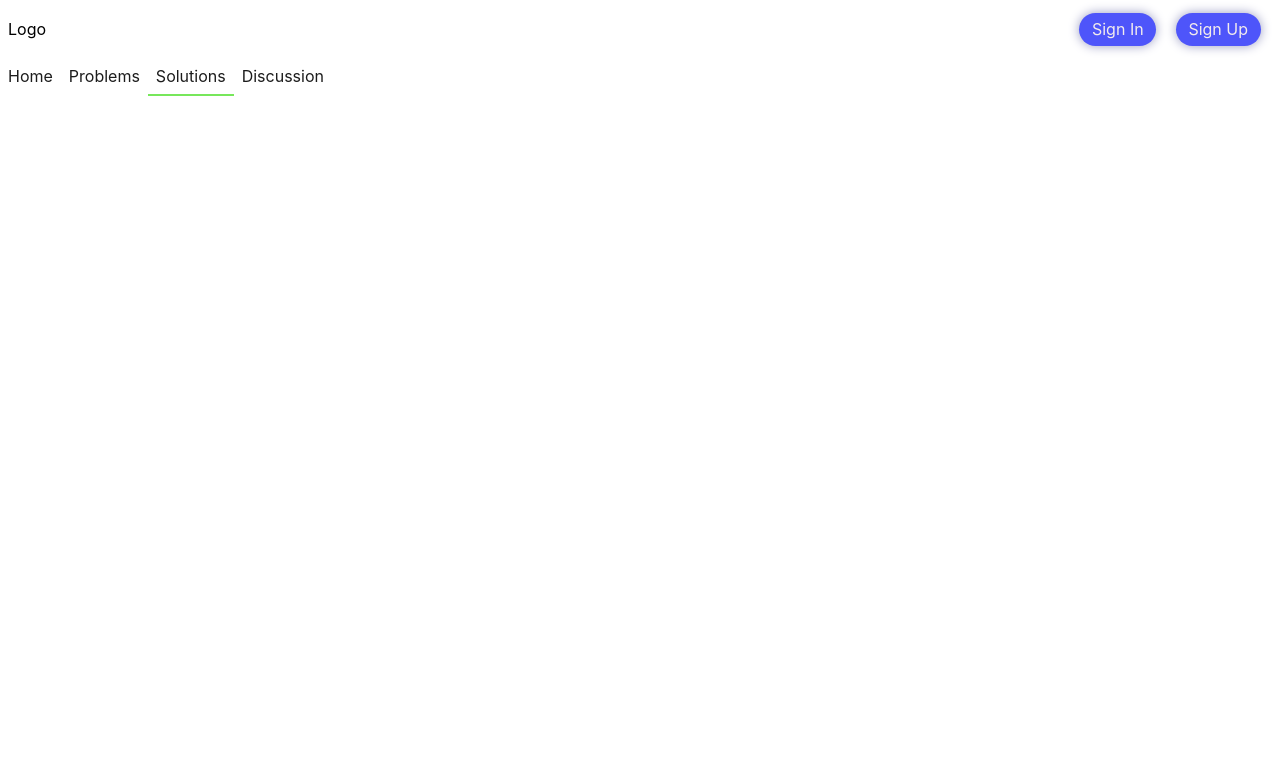
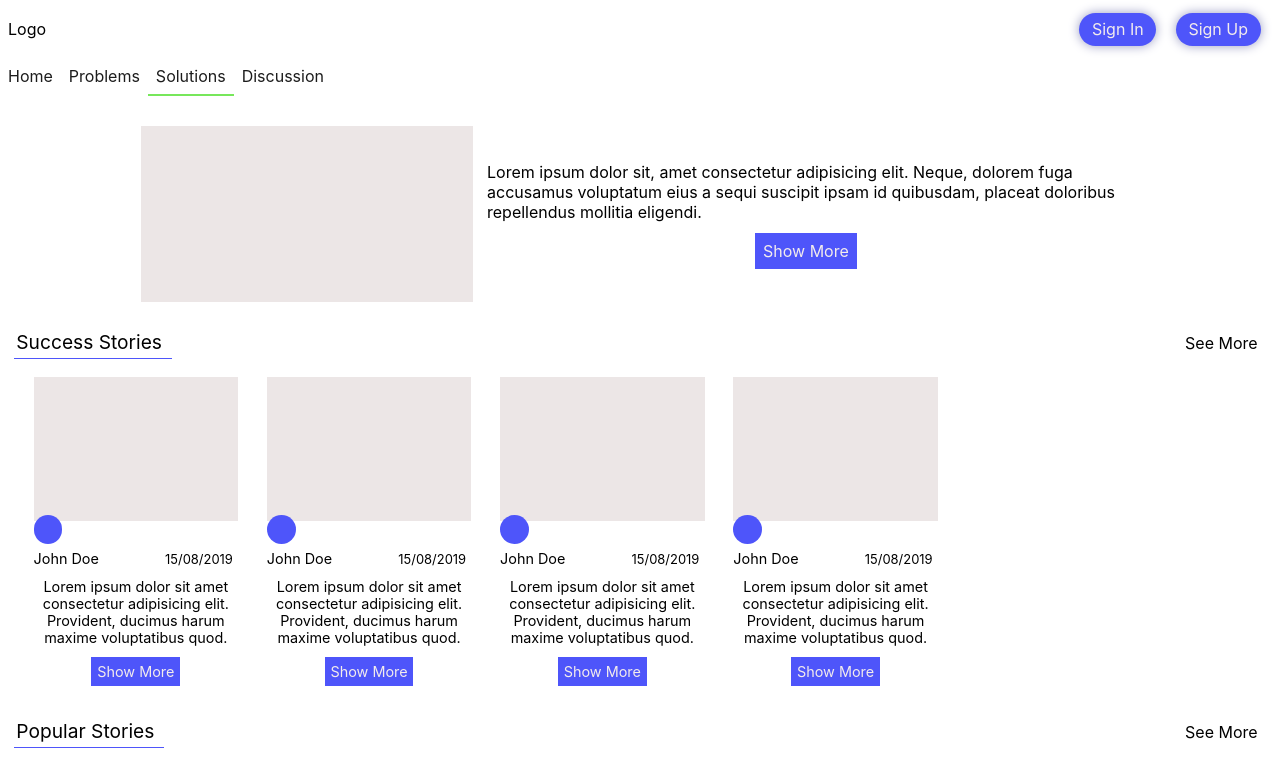
Before and after one commit to Subhra264/the-water-project, a React (Create React App) app in the folder client/: page /solutions in a window 1280 px wide. Shown: the top 764 px of the page. Built offline with nearby package versions, Linux system fonts and the light colour scheme.

Commit message:
Add Solutions component

```diff
--- a/client/src/App.jsx
+++ b/client/src/App.jsx
@@ -5,6 +5,7 @@ import SubNavBar from './components/SubNavBar/SubNavBar';
 import NavBar from './components/NavBar/NavBar';
 // import Discussion from './components/Discussion/Discussion';
 import DiscussionTopic from './components/DiscussionTopic/DiscussionTopic';
+import Solutions from './components/Solutions/Solutions';
 import useViewport from './hooks/useViewport';
 
 const StickyNavBars = [
@@ -33,7 +34,7 @@ function App() {
 
         </Route>
         <Route path='/solutions'>
-
+          <Solutions />
         </Route>
         <Route path='/discussion'>
           {/* <Discussion /> */}
--- a/client/src/App.scss
+++ b/client/src/App.scss
@@ -10,5 +10,6 @@
     .sticky-navbars {
         position: sticky;
         top: 0;
+        z-index: 100;
     }
 }
--- /dev/null
+++ b/client/src/components/Card/Card.jsx
@@ -0,0 +1,28 @@
+import './Card.scss';
+import useViewport from '../../hooks/useViewport';
+
+export default function Card (props) {
+    const { isMobile } = useViewport();
+
+    return (
+        <div className={`card ${isMobile? 'mobile' : ''}`}>
+            {props.children}
+        </div>
+    );
+}
+
+Card.CardImg = function CardImg ({children}) {
+    return (
+        <div className='card-img'>
+            {children}
+        </div>
+    );
+};
+
+Card.CardDetails = function CardDetails ({children}) {
+    return (
+        <div className='card-details'>
+            {children}
+        </div>
+    );
+};
--- /dev/null
+++ b/client/src/components/Card/Card.scss
@@ -0,0 +1,31 @@
+@import 'src/utils/styles.scss';
+
+.card {
+    width: 80%;
+    padding: 0.4em;
+    margin: 1em auto;
+    display: flex;
+    justify-content: space-between;
+    align-items: center;
+
+    .card-img {
+        width: 45em;
+        height: 11em;
+        padding: 0.5em;
+        background-color: $whiteHoverColor;
+    }
+
+    .card-details {
+        padding: 0.5em;
+
+    }
+
+    &.mobile {
+        flex-direction: column;
+
+        .card-img {
+            width: 100%;
+            // height;
+        }
+    }
+}
--- a/client/src/components/DiscussionTopic/DiscussionTopic.scss
+++ b/client/src/components/DiscussionTopic/DiscussionTopic.scss
@@ -68,6 +68,7 @@
                     color: #c54949;
                     margin: 0.2em 0.6em;
                     display: inline-block;
+                    font-size: 0.8em;
                 }
             }
         }
--- /dev/null
+++ b/client/src/components/Solutions/Gig/Gig.jsx
@@ -0,0 +1,22 @@
+import './Gig.scss';
+
+export default function Gig (props) {
+    return (
+        <div className="gig">
+            <div className="gig-img"></div>
+            <div className="gig-details">
+                <div className="gig-information">
+                    <div className="gig-by">
+                        <div className="gig-by-img"></div>
+                        <div className="gig-by-name">John Doe</div>
+                    </div>
+                    <div className="gig-last-updated-date">15/08/2019</div>
+                </div>
+                <div className="gig-brief-description">
+                    Lorem ipsum dolor sit amet consectetur adipisicing elit. Provident, ducimus harum maxime voluptatibus quod.
+                </div>
+                <div className="gig-article-link">Show More</div>
+            </div>
+        </div>
+    );
+}
--- /dev/null
+++ b/client/src/components/Solutions/Gig/Gig.scss
@@ -0,0 +1,59 @@
+@import 'src/utils/styles.scss';
+
+.gig {
+    width: 15em;
+    min-width: 13em;
+    padding: 0.4em;
+    font-size: 0.9em;
+    margin: 0.4em 0.6em;
+    display: inline-block;
+
+    .gig-img {
+        width: 100%;
+        height: 10em;
+        background-color: $whiteHoverColor;
+    }
+
+    .gig-details {
+        .gig-information {
+            display: flex;
+            justify-content: space-between;
+            align-items: baseline;
+
+            .gig-by {
+
+                .gig-by-img {
+                    position: relative;
+                    top: -0.4em;
+                    width: 2em;
+                    height: 2em;
+                    background-color: $blue;
+                    border-radius: 50%;
+                }
+
+                // .gig-by-name {
+                //     padding: 0.2em;
+                // }
+            }
+
+            .gig-last-updated-date {
+                padding: 0.4em;
+                font-size: 0.9em;
+            }
+        }
+
+        .gig-brief-description {
+            padding: 0.4em;
+            text-align: center;
+        }
+
+        .gig-article-link {
+            padding: 0.4em;
+            color: $light;
+            background-color: $blue;
+            width: fit-content;
+            margin: 0.4em auto;
+            cursor: pointer;
+        }
+    }
+}
--- /dev/null
+++ b/client/src/components/Solutions/Solutions.jsx
@@ -0,0 +1,45 @@
+import Gig from './Gig/Gig';
+import Card from '../Card/Card';
+import './Solutions.scss';
+
+export default function Solutions (props) {
+    return (
+        <div className='solutions'>
+            <Card>
+                <Card.CardImg></Card.CardImg>
+                <Card.CardDetails>
+                    <div className="card-body">
+                        Lorem ipsum dolor sit, amet consectetur adipisicing elit. Neque, dolorem fuga accusamus voluptatum eius a sequi suscipit ipsam id quibusdam, placeat doloribus repellendus mollitia eligendi.
+                    </div>
+                    <div className="card-article-link">
+                        Show More
+                    </div>
+                </Card.CardDetails>
+            </Card>
+            <div className="blog-group-container success-stories">
+                <div className="blog-group-header">
+                    <div className="blog-group-name">Success Stories</div>
+                    <div className="blog-group-see-more">See More</div>
+                </div>
+                <div className="blog-group">
+                    <Gig />
+                    <Gig />
+                    <Gig />
+                    <Gig />
+                </div>
+            </div>
+            <div className="blog-group-container success-stories">
+                <div className="blog-group-header">
+                    <div className="blog-group-name">Popular Stories</div>
+                    <div className="blog-group-see-more">See More</div>
+                </div>
+                <div className="blog-group">
+                    <Gig />
+                    <Gig />
+                    <Gig />
+                    <Gig />
+                </div>
+            </div>
+        </div>
+    );
+}
--- /dev/null
+++ b/client/src/components/Solutions/Solutions.scss
@@ -0,0 +1,49 @@
+@import 'src/utils/styles.scss';
+
+.solutions {
+    padding: 0.5em;
+
+    .card-body {
+        padding: 0.4em;
+    }
+
+    .card-article-link {
+        padding: 0.5em;
+        width: fit-content;
+        cursor: pointer;
+        color: $light;
+        background-color: $blue;
+        margin: 0.3em auto;
+    }
+
+    .blog-group-container {
+        margin: 0.4em;
+
+        .blog-group-header {
+            display: flex;
+            justify-content: space-between;
+            align-items: baseline;
+
+            .blog-group-name {
+                padding: 0.2em 0.5em 0.2em 0.1em;
+                border-bottom: 1px solid $blue;
+                font-size: 1.2em;
+            }
+
+            .blog-group-see-more {
+                padding: 0.5em;
+                cursor: pointer;
+
+                &:hover {
+                    background-color: $whiteHoverColor;
+                }
+            }
+        }
+
+        .blog-group {
+            display: flex;
+            overflow-x: auto;
+            padding: 0.3em;
+        }
+    }
+}
--- a/client/src/components/SubNavBar/SubNavBar.scss
+++ b/client/src/components/SubNavBar/SubNavBar.scss
@@ -22,6 +22,7 @@
         bottom: 0px;
         width: 100%;
         border-top: 1px solid $yellowOchre;
+        z-index: 100;
 
         .sub-navbar {
             justify-content: space-evenly;
--- a/client/src/index.scss
+++ b/client/src/index.scss
@@ -4,6 +4,27 @@
   margin: 0;
   padding: 0;
   box-sizing: border-box;
+}
+
+/* Works on Firefox */
+* {
+  scrollbar-width: 0.4em;
+  scrollbar-color: $light $blue;
+}
+
+/* Works on Chrome, Edge, and Safari */
+*::-webkit-scrollbar {
+  width: 0.4em;
+  height: 0.4em;
+}
+
+*::-webkit-scrollbar-track {
+  background: $light;
+}
+
+*::-webkit-scrollbar-thumb {
+  background-color: $blue;
+  border-radius: 1.1em;
 }
 
 body {
```
